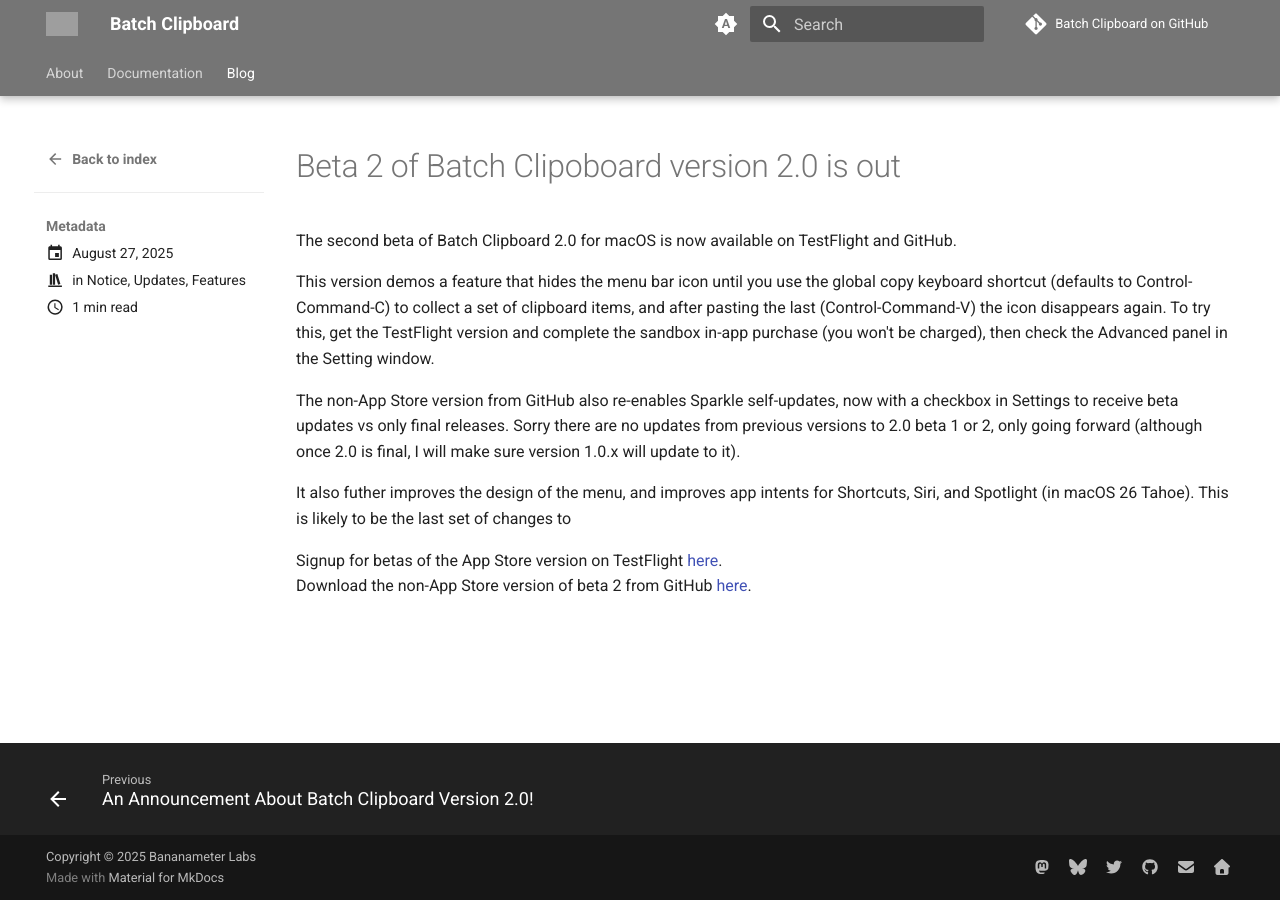
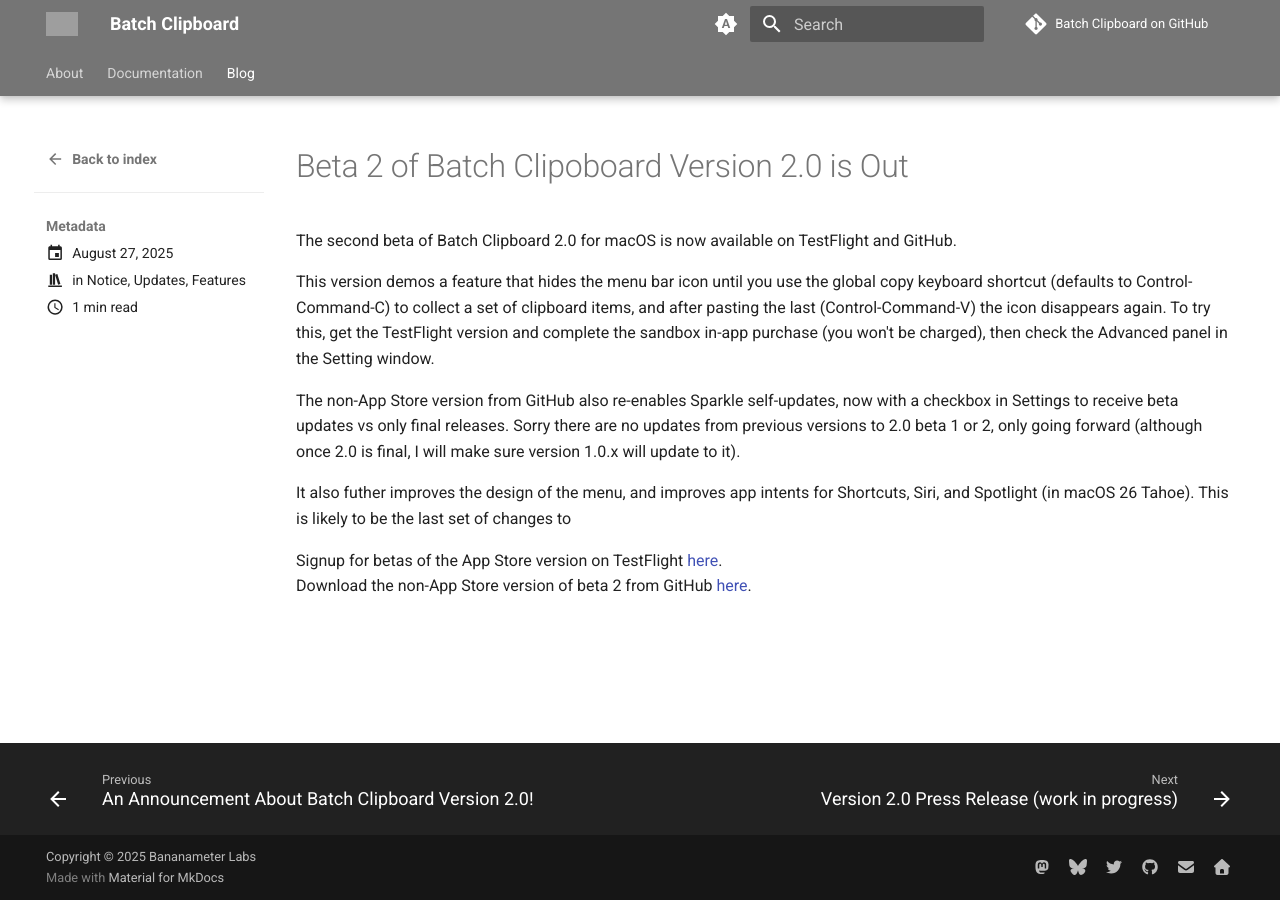
Before and after one commit to jpmhouston/Batch-Clipboard-website, an MkDocs documentation site: the page built from docs/blog/posts/version-2.0-beta2.md, in a window 1280 px wide. Built offline with MkDocs 1.6.1 and Material for MkDocs 9.7.7, drawn with Linux system fonts in a browser that asks for light colours; comment, search, counter and statistics services are not loaded; grey boxes are pictures that could not be loaded.

Commit message:
Add blog post v2 press release rfc

```diff
--- a/docs/blog/posts/version-2.0-beta2.md
+++ b/docs/blog/posts/version-2.0-beta2.md
@@ -6,7 +6,7 @@
   - Features
 ---
 
-# Beta 2 of Batch Clipoboard version 2.0 is out
+# Beta 2 of Batch Clipoboard Version 2.0 is Out
 
 The second beta of Batch Clipboard 2.0 for macOS is now available on TestFlight and GitHub.
 
```
Also changed, not shown: docs/blog/posts/version-2.0-press-release-wip.md (added, +27 -0 lines).
